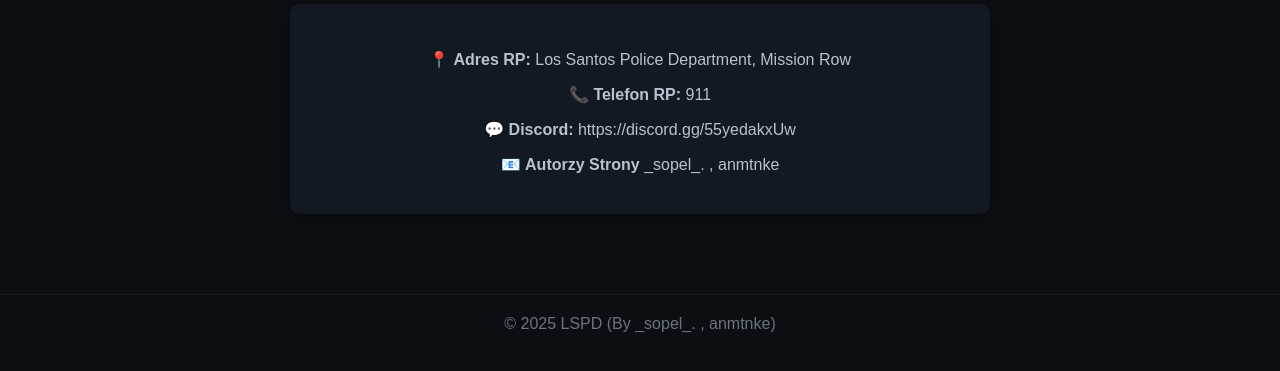
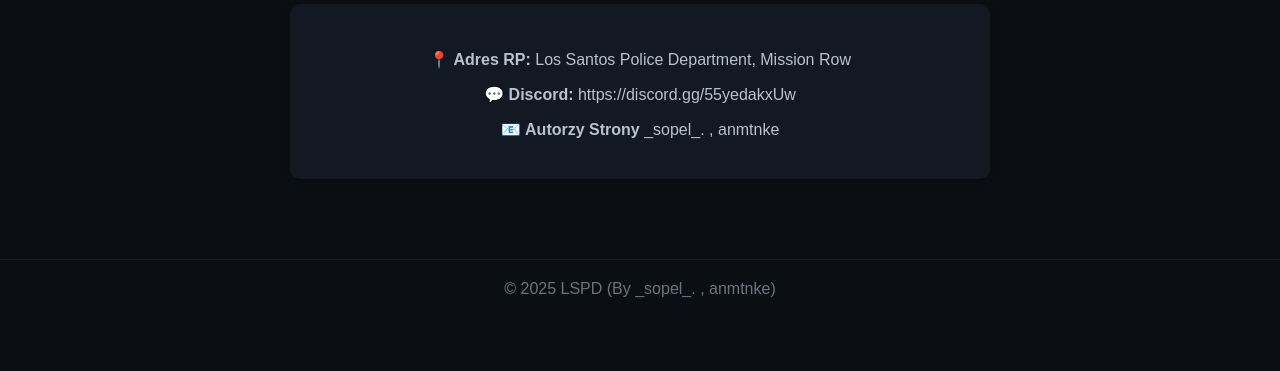
Before and after one commit to lossantospolicedepartment/wavesrp, a plain HTML site: page kontakt.html in a window 1280 px wide. Shown: the part 225-596 px from the top of the page. Drawn offline with Linux system fonts and the light colour scheme.

Commit message:
Update kontakt.html

```diff
--- a/kontakt.html
+++ b/kontakt.html
@@ -34,7 +34,6 @@
     <h1>Kontakt z LSPD</h1>
     <div class="contact-box">
       <p>📍 <strong>Adres RP:</strong> Los Santos Police Department, Mission Row</p>
-      <p>📞 <strong>Telefon RP:</strong> 911</p>
       <p>💬 <strong>Discord:</strong> https://discord.gg/55yedakxUw</p>
       <p>📧 <strong>Autorzy Strony</strong> _sopel_. , anmtnke</p>
     </div>
```
